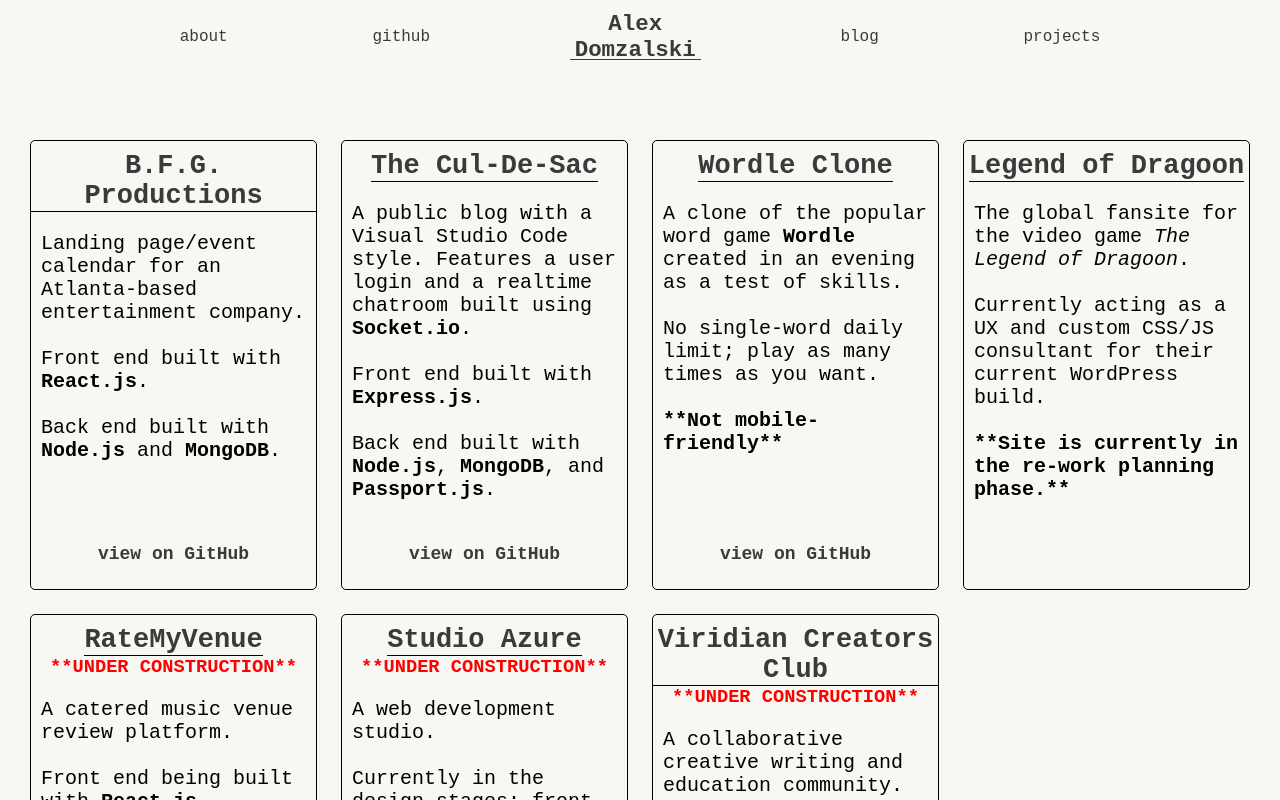
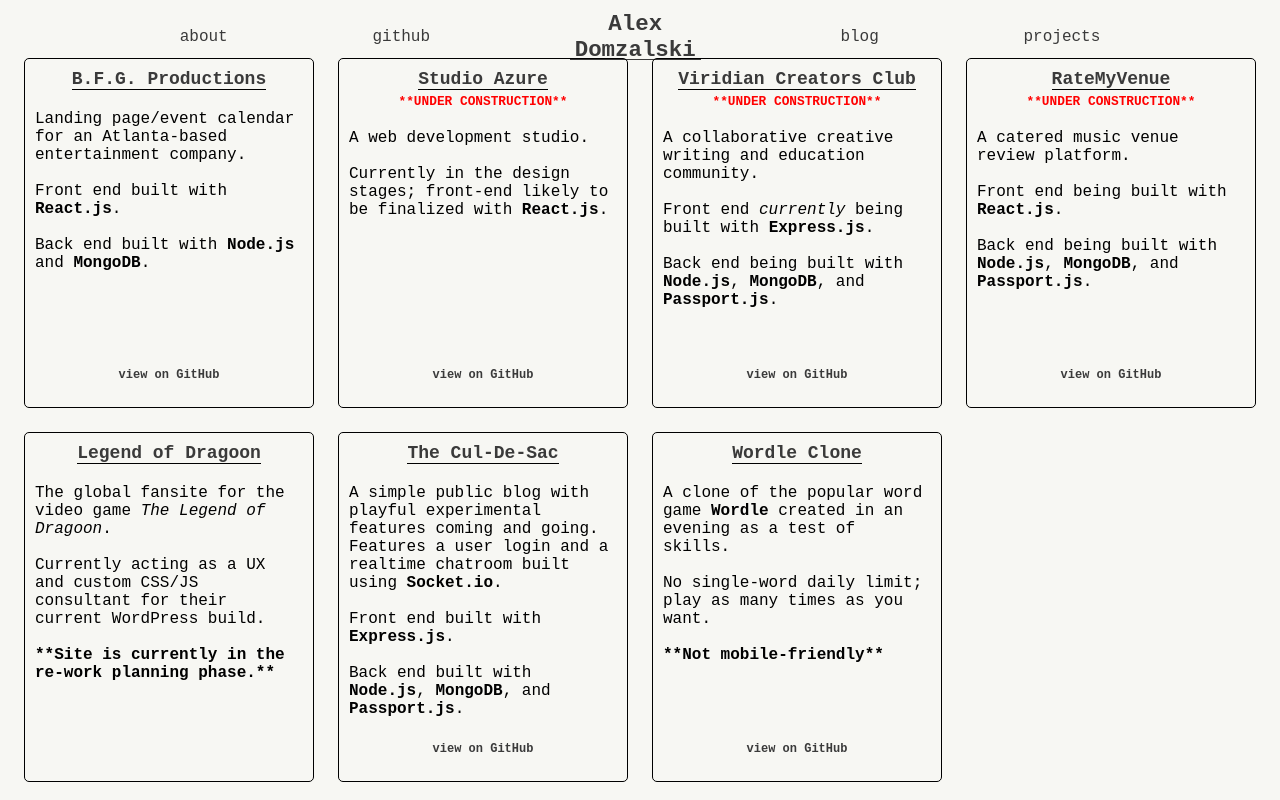
Before and after one commit to domzalex/portfolio-website-react, a React (Create React App) app: page /Projects in a window 1280 px wide. Shown: the top 800 px of the page. Built offline with nearby package versions, Linux system fonts and the light colour scheme.

Commit message:
fixed some styles/about changes

```diff
--- a/src/About.js
+++ b/src/About.js
@@ -7,7 +7,7 @@
       <div>
         <div className="aboutContent">
           <h1>About me</h1>
-          <p className="about-text">My name is Alex Domzalski and I am a full-stack web developer with focus on the MERN development stack (MongoDB, Express.js, React.js, Node.js). Outside of development, I am a touring and session bassist. Along with my music and development work, I am studying to become a licensed falconer and hope to aid in the conservation of migratory birds of prey.
+          <p className="about-text">My name is Alex Domzalski and I am a full-stack web developer with focus on the MERN development stack and a part of the engineering group for <a href="https://www.studioazure.io" target="_blank">studioazure.io</a> where I help with development sprints. Outside of development, I am a touring and session bassist and am studying to become a licensed falconer with hopes to aid in the conservation of migratory birds of prey.
           <br></br><br></br>
           If you'd like to reach out, <a href="mailto:hello@alexdomzalski.com" target="_blank">this</a> is my email.</p>
         </div>
--- a/src/App.css
+++ b/src/App.css
@@ -172,17 +172,18 @@
   transform: translateX(-50%);
 }
 .aboutContent h1 {
+  font-size: 2em;
   color: rgb(58, 58, 58);
 }
 .about-text {
   background-color: #f7f7f3;
   margin: 35px;
-  font-size: 22px;
+  font-size: 18px;
   font-weight: 400;
   letter-spacing: 1.4px;
   line-height: 2em;
   text-align: left;
-  padding: 20px;
+  padding: 0px 20px;
   border-left: solid 2px black;
 }
 
@@ -193,10 +194,10 @@
 
 .project-content {
   display: flex;
-  padding: 60px 30px 100px 30px;
-  height: auto;
+  padding: 0 1.5em;
+  height: calc(100vh - 120px);
   flex-direction: column;
-  justify-content: start;
+  justify-content: center;
   align-items: center;
 }
 .projects-list {
@@ -211,7 +212,7 @@
   align-items: center;
   position: relative;
   width: auto;
-  height: 450px;
+  height: 350px;
   border-radius: 5px;
   border: solid 1px black;
   transition: all 0.2s ease;
@@ -226,13 +227,15 @@
   border-bottom: solid 1px black;
 }
 .project-text {
-  font-size: 20px;
+  font-size: 16px;
   padding: 0 10px;
   margin: 20px 0px;
   text-align: left;
 }
 .project h3 {
   color: red;
+  margin-top: 0.3em;
+  font-size: 0.8em;
 }
 .project-links {
   display: flex;
@@ -244,7 +247,7 @@
   text-decoration: none;
   position: relative;
   width: auto;
-  font-size: 18px;
+  font-size: 12px;
   font-weight: 800;
   color: rgb(58, 58, 58);
   margin-top: 10px;
--- a/src/Projects.js
+++ b/src/Projects.js
@@ -11,34 +11,6 @@
             <p className="project-text">Landing page/event calendar for an Atlanta-based entertainment company.<br></br><br></br>Front end built with <b>React.js</b>.<br></br><br></br>Back end built with <b>Node.js</b> and <b>MongoDB</b>.</p>
             <div className="project-links">
             <a href="https://github.com/domzalex/gda-website-react" rel="noreferrer" target="_blank">view on GitHub</a>
-            </div>
-          </div>
-          <div className="project">
-            <a href="https://www.theculdesac.club" rel="noreferrer" target="_blank"><h2 className="project-name">The Cul-De-Sac</h2></a>
-            <p className="project-text">A public blog with a Visual Studio Code style. Features a user login and a realtime chatroom built using <b>Socket.io</b>.<br></br><br></br>Front end built with <b>Express.js</b>.<br></br><br></br>Back end built with <b>Node.js</b>, <b>MongoDB</b>, and <b>Passport.js</b>.</p>
-            <div className="project-links">
-            <a href="https://github.com/domzalex/the-cul-de-sac-club" rel="noreferrer" target="_blank">view on GitHub</a>
-            </div>
-          </div>
-          <div className="project">
-            <a href="https://domzalex.github.io/wordle-clone/" rel="noreferrer" target="_blank"><h2 className="project-name">Wordle Clone</h2></a>
-            <p className="project-text">A clone of the popular word game <b>Wordle</b> created in an evening as a test of skills.<br></br><br></br>No single-word daily limit; play as many times as you want.<br></br><br></br><b>**Not mobile-friendly**</b></p>
-            <div className="project-links">
-            <a href="https://github.com/domzalex/wordle-clone" rel="noreferrer" target="_blank">view on GitHub</a>
-            </div>
-          </div>
-          <div className="project">
-            <a href="https://legendofdragoon.org" rel="noreferrer" target="_blank"><h2 className="project-name">Legend of Dragoon</h2></a>
-            <p className="project-text">The global fansite for the video game <i>The Legend of Dragoon</i>.<br></br><br></br>Currently acting as a UX and custom CSS/JS consultant for their current WordPress build.<br></br><br></br><b>**Site is currently in the re-work planning phase.**</b></p>
-            <div className="project-links">
-            </div>
-          </div>
-          <div className="project">
-            <a href="https://github.com/domzalex/rate-my-venue-atl" rel="noreferrer" target="_blank"><h2 className="project-name">RateMyVenue</h2></a>
-            <h3>**UNDER CONSTRUCTION**</h3>
-            <p className="project-text">A catered music venue review platform.<br></br><br></br>Front end being built with <b>React.js</b>.<br></br><br></br>Back end being built with <b>Node.js</b>, <b>MongoDB</b>, and <b>Passport.js</b>.</p>
-            <div className="project-links">
-            <a href="https://github.com/domzalex/rate-my-venue-atl" rel="noreferrer" target="_blank">view on GitHub</a>
             </div>
           </div>
           <div className="project">
@@ -57,6 +29,34 @@
             <a href="https://github.com/domzalex/viridian-creators-club" rel="noreferrer" target="_blank">view on GitHub</a>
             </div>
           </div>
+          <div className="project">
+            <a href="https://github.com/domzalex/rate-my-venue-atl" rel="noreferrer" target="_blank"><h2 className="project-name">RateMyVenue</h2></a>
+            <h3>**UNDER CONSTRUCTION**</h3>
+            <p className="project-text">A catered music venue review platform.<br></br><br></br>Front end being built with <b>React.js</b>.<br></br><br></br>Back end being built with <b>Node.js</b>, <b>MongoDB</b>, and <b>Passport.js</b>.</p>
+            <div className="project-links">
+            <a href="https://github.com/domzalex/rate-my-venue-atl" rel="noreferrer" target="_blank">view on GitHub</a>
+            </div>
+          </div>
+          <div className="project">
+            <a href="https://legendofdragoon.org" rel="noreferrer" target="_blank"><h2 className="project-name">Legend of Dragoon</h2></a>
+            <p className="project-text">The global fansite for the video game <i>The Legend of Dragoon</i>.<br></br><br></br>Currently acting as a UX and custom CSS/JS consultant for their current WordPress build.<br></br><br></br><b>**Site is currently in the re-work planning phase.**</b></p>
+            <div className="project-links">
+            </div>
+          </div>
+          <div className="project">
+            <a href="https://www.theculdesac.club" rel="noreferrer" target="_blank"><h2 className="project-name">The Cul-De-Sac</h2></a>
+            <p className="project-text">A simple public blog with playful experimental features coming and going. Features a user login and a realtime chatroom built using <b>Socket.io</b>.<br></br><br></br>Front end built with <b>Express.js</b>.<br></br><br></br>Back end built with <b>Node.js</b>, <b>MongoDB</b>, and <b>Passport.js</b>.</p>
+            <div className="project-links">
+            <a href="https://github.com/domzalex/the-cul-de-sac-club" rel="noreferrer" target="_blank">view on GitHub</a>
+            </div>
+          </div>
+          <div className="project">
+            <a href="https://domzalex.github.io/wordle-clone/" rel="noreferrer" target="_blank"><h2 className="project-name">Wordle Clone</h2></a>
+            <p className="project-text">A clone of the popular word game <b>Wordle</b> created in an evening as a test of skills.<br></br><br></br>No single-word daily limit; play as many times as you want.<br></br><br></br><b>**Not mobile-friendly**</b></p>
+            <div className="project-links">
+            <a href="https://github.com/domzalex/wordle-clone" rel="noreferrer" target="_blank">view on GitHub</a>
+            </div>
+          </div>
         </div>
       </div>
     </div>
```
